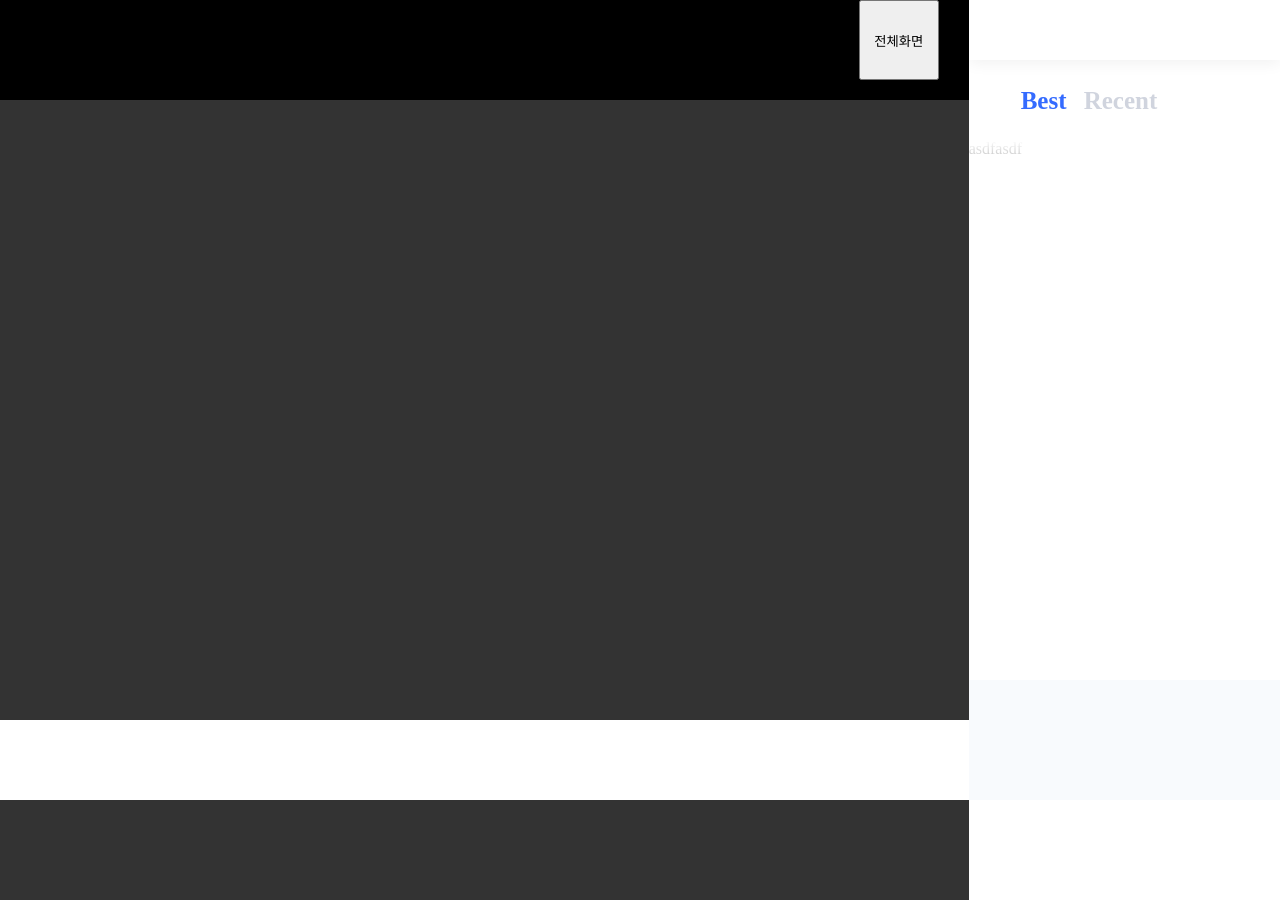
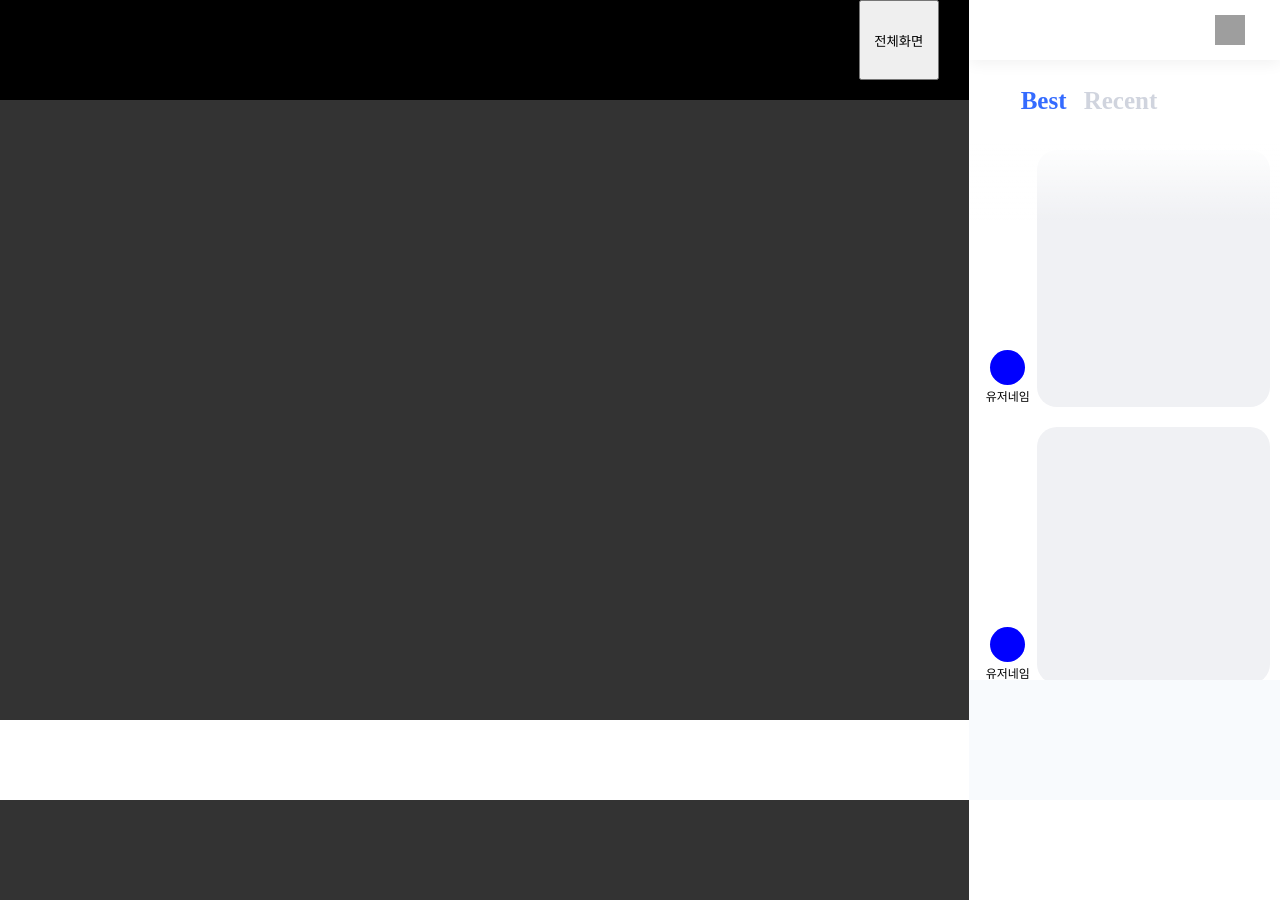
Before and after one commit to real-compacted-developer/connect-class, a React (Create React App) app in the folder front/: page /study/1 in a window 1280 px wide. Built offline with nearby package versions, Linux system fonts and the light colour scheme; grey boxes are pictures that could not be loaded.

Commit message:
feat: 질문 리스트 컴포넌트 & 질문 컴포넌트 제작
질문 리스트에 overflow-y:auto 속성을 주어 자동으로 스크롤 가능하게 설정

```diff
--- a/front/src/components/StudyRoom/Question/Content.tsx
+++ b/front/src/components/StudyRoom/Question/Content.tsx
@@ -1,5 +1,7 @@
 import React, { Component } from "react";
 import styled from "styled-components";
+
+import QuestionList from "./QuestionList";
 
 const Wrapper = styled.div`
   width: 100%;
@@ -20,7 +22,7 @@ const Menu = styled.div`
   background-color: #ffffff;
 `;
 
-const Best = styled.p`
+const Best = styled.button`
   width: 63px;
   height: 25px;
   font-family: GmarketSans;
@@ -35,9 +37,13 @@ const Best = styled.p`
 
   margin: 0;
   padding: 0;
+
+  outline: none;
+  border: none;
+  background-color: transparent;
 `;
 
-const Recent = styled.p`
+const Recent = styled.button`
   width: 98px;
   height: 25px;
   object-fit: contain;
@@ -53,6 +59,10 @@ const Recent = styled.p`
 
   margin: 0;
   padding: 0;
+
+  outline: none;
+  border: none;
+  background-color: transparent;
 `;
 
 const Gradation = styled.div`
@@ -67,7 +77,7 @@ type Props = {};
 
 type States = {};
 
-export default class QuestionList extends Component<Props, States> {
+export default class Content extends Component<Props, States> {
   constructor(props: Props) {
     super(props);
   }
@@ -84,7 +94,7 @@ export default class QuestionList extends Component<Props, States> {
           <Recent>Recent</Recent>
         </Menu>
         <Gradation></Gradation>
-        asdfasdf
+        <QuestionList></QuestionList>
       </Wrapper>
     );
   }
--- a/front/src/components/StudyRoom/Question/Header.tsx
+++ b/front/src/components/StudyRoom/Question/Header.tsx
@@ -14,6 +14,24 @@ const Wrapper = styled.div`
   z-index: 1000;
 `;
 
+const MenuButton = styled.button`
+  width: 30px;
+  height: 30px;
+  margin: 15px;
+
+  background-color: transparent;
+
+  position: absolute;
+  right: 20px;
+
+  background-image: url("https://cdn.zeplin.io/5f2aa3244602602fbd41641d/assets/8A1B6F6C-32D3-4A04-A0BF-31585ADFBEFE.svg");
+  background-repeat: none;
+  background-size: 30px 30px;
+
+  border: none;
+  outline: none;
+`;
+
 type Props = {};
 
 type States = {};
@@ -28,6 +46,10 @@ export default class Form extends Component<Props, States> {
   componentDidMount() {}
 
   render() {
-    return <Wrapper></Wrapper>;
+    return (
+      <Wrapper>
+        <MenuButton></MenuButton>
+      </Wrapper>
+    );
   }
 }
--- /dev/null
+++ b/front/src/components/StudyRoom/Question/Question.tsx
@@ -0,0 +1,77 @@
+import React, { Component } from "react";
+import styled from "styled-components";
+
+const Wrapper = styled.li`
+  width: calc(100% - 20px);
+  padding: 10px;
+  display: flex;
+`;
+
+const Content = styled.div`
+  width: 80%;
+  height: 257px;
+  background-color: #f0f1f4;
+  border-radius: 20px;
+`;
+
+const User = styled.div`
+  height: calc(inherit - 20px);
+  width: 20%;
+  display: flex;
+  flex-direction: column;
+  justify-content: flex-end;
+  align-items: center;
+  padding: 10px 0 10px 0;
+`;
+
+const Icon = styled.div`
+  width: 35px;
+  height: 35px;
+
+  background-color: blue;
+  border-radius: 35px;
+  object-fit: contain;
+`;
+
+const Name = styled.p`
+  height: 12px;
+  font-family: GmarketSans;
+  font-size: 12px;
+  font-weight: 300;
+  font-stretch: normal;
+  font-style: normal;
+  line-height: 2.08;
+  letter-spacing: normal;
+  text-align: left;
+  color: #000000;
+
+  margin: 0;
+  padding: 0;
+`;
+
+type Props = {};
+
+type States = {};
+
+export default class QuestionList extends Component<Props, States> {
+  constructor(props: Props) {
+    super(props);
+  }
+
+  componentWillMount() {}
+
+  componentDidMount() {}
+
+  render() {
+    return (
+      <Wrapper>
+        <User>
+          <Icon></Icon>
+          <Name>유저네임</Name>
+        </User>
+
+        <Content></Content>
+      </Wrapper>
+    );
+  }
+}
--- /dev/null
+++ b/front/src/components/StudyRoom/Question/QuestionList.tsx
@@ -0,0 +1,37 @@
+import React, { Component } from "react";
+import styled from "styled-components";
+
+import Question from "./Question";
+
+const Wrapper = styled.ul`
+  width: 100%;
+  height: calc(100% - 80px);
+
+  overflow-y: auto;
+  padding: 0;
+  margin: 0;
+`;
+
+type Props = {};
+
+type States = {};
+
+export default class QuestionList extends Component<Props, States> {
+  constructor(props: Props) {
+    super(props);
+  }
+
+  componentWillMount() {}
+
+  componentDidMount() {}
+
+  render() {
+    return (
+      <Wrapper>
+        <Question></Question>
+        <Question></Question>
+        <Question></Question>
+      </Wrapper>
+    );
+  }
+}
```
